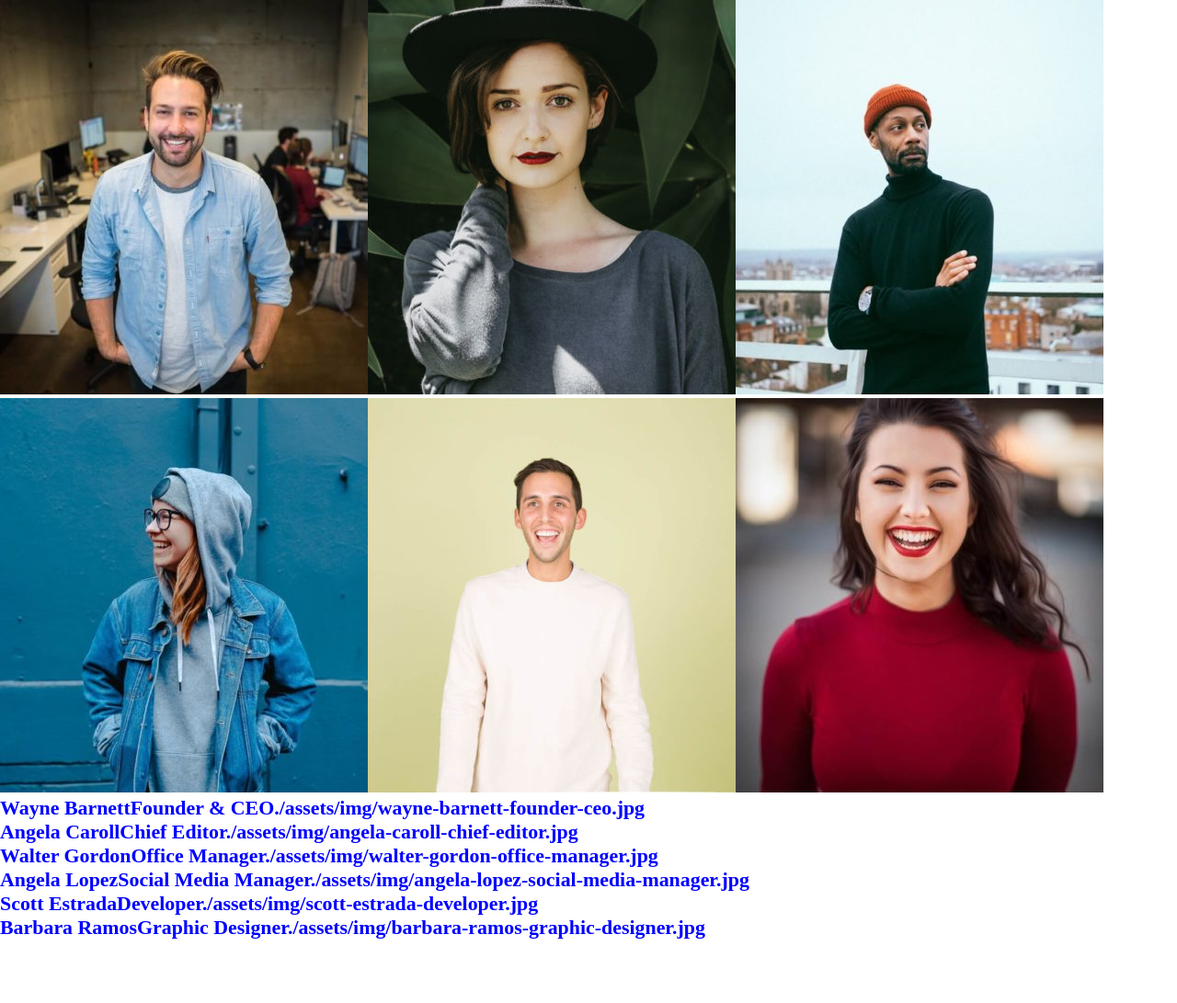
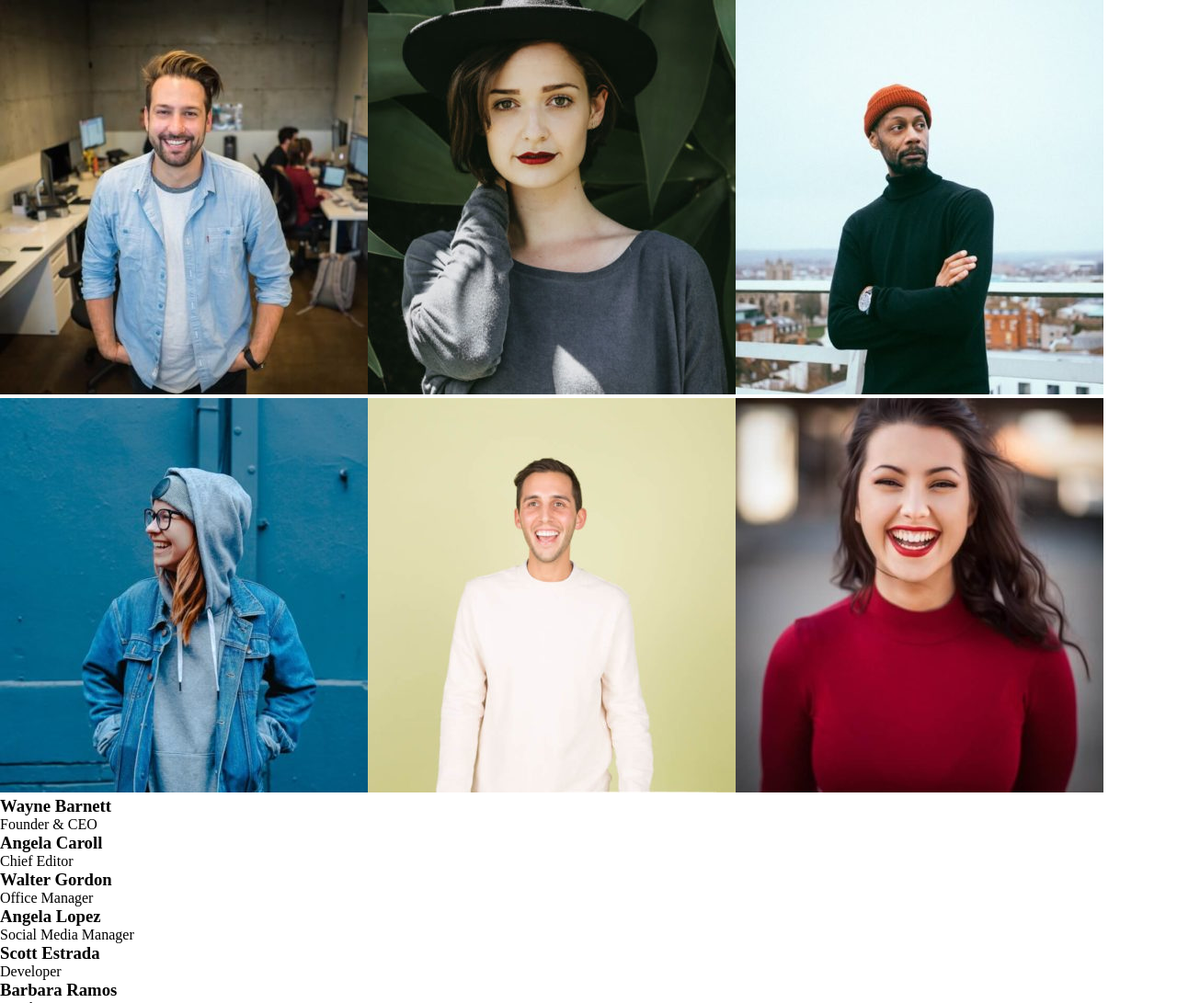
Before and after one commit to Claudio-Bernardinetti/js-our-team, a plain HTML site: page index.html in a window 1280 px wide. Shown: the top 1091 px of the page at 92% size. Before the commit the page ends 1022 px from the top, so only its background shows below. Drawn offline with Linux system fonts and the light colour scheme.

Commit message:
add bonus 2

```diff
--- a/assets/js/script.js
+++ b/assets/js/script.js
@@ -54,7 +54,12 @@ barbara-ramos-graphic-designer.jpg */
 // Const markup
 // insertAdjacentHTML
 
-
+// Selezione elemento della DOM in cui vuoi stampare le informazioni
+const containerEl = document.querySelector('.container');
+// Selezione elemento della DOM in cui voglio mettere le photo
+const photoEl = document.querySelector('.cardHead');
+// Selezione elemento della DOM in cui voglio stampare name e position
+const textEl = document.querySelector('.cardBody');
 
 const workTeam = [
     {
@@ -101,8 +106,7 @@ for (const key in workTeam) {
     console.log(value);
     }
 
-// Selezione elemento della DOM in cui vuoi stampare le informazioni
-const printEl = document.querySelector('.printEl');
+
 
 // Ciclo for in per stampare tutti gli oggetti dell'array nella DOM
 for (const key in workTeam) {
@@ -112,13 +116,25 @@ for (const key in workTeam) {
     console.log(team.position);
     console.log(team.photo);
 
-    const markup = `<h3 class="printEl">${team.name + team.position + team.photo}</h3>`
+    const markup = `<div class="container">
+
+                        <div class="cardWayne">
+
+                            <div class="cardHead">
+                               <img src='${team.photo}'>
+                            </div>
+
+                            <div class="cardBody">
+                               <h3>${team.name}</h3>
+                               <p>${team.position}</p>
+                            </div>
+
+                        </div>`
     console.log(markup);
-    printEl.insertAdjacentHTML("beforeend", markup);
+    containerEl.insertAdjacentHTML("beforeend", markup);
 }
 
-// Selezione elemento della DOM in cui voglio mettere le photo
-const photoEl = document.querySelector('.cardHead');
+
 
 // Ciclo for in per vedere le photo nella DOM
 for (const key in workTeam) {
@@ -127,3 +143,16 @@ for (const key in workTeam) {
     photoImg.src = keyPhoto.photo;
     photoEl.appendChild(photoImg);
 }
+
+
+
+// Ciclo for in per vedere name e position nella DOM
+for (const key in workTeam) {
+    const keyText = workTeam[key];
+    const nameEl = document.createElement('h3');
+    nameEl.textContent = keyText.name;
+    const positionEl = document.createElement('p');
+    positionEl.textContent = keyText.position
+    textEl.appendChild(nameEl);
+    textEl.appendChild(positionEl);
+}
```
Also changed, not shown: index.html (+8 -10 lines).
